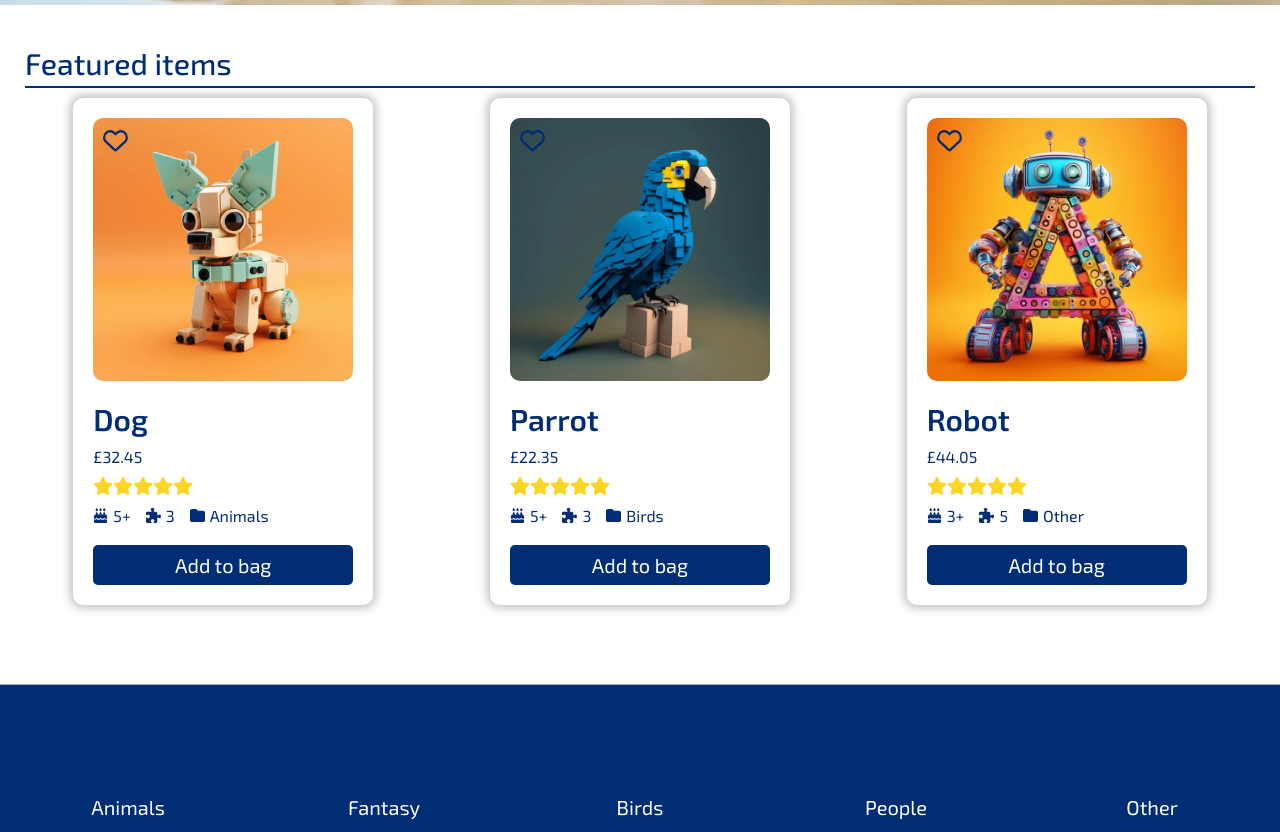
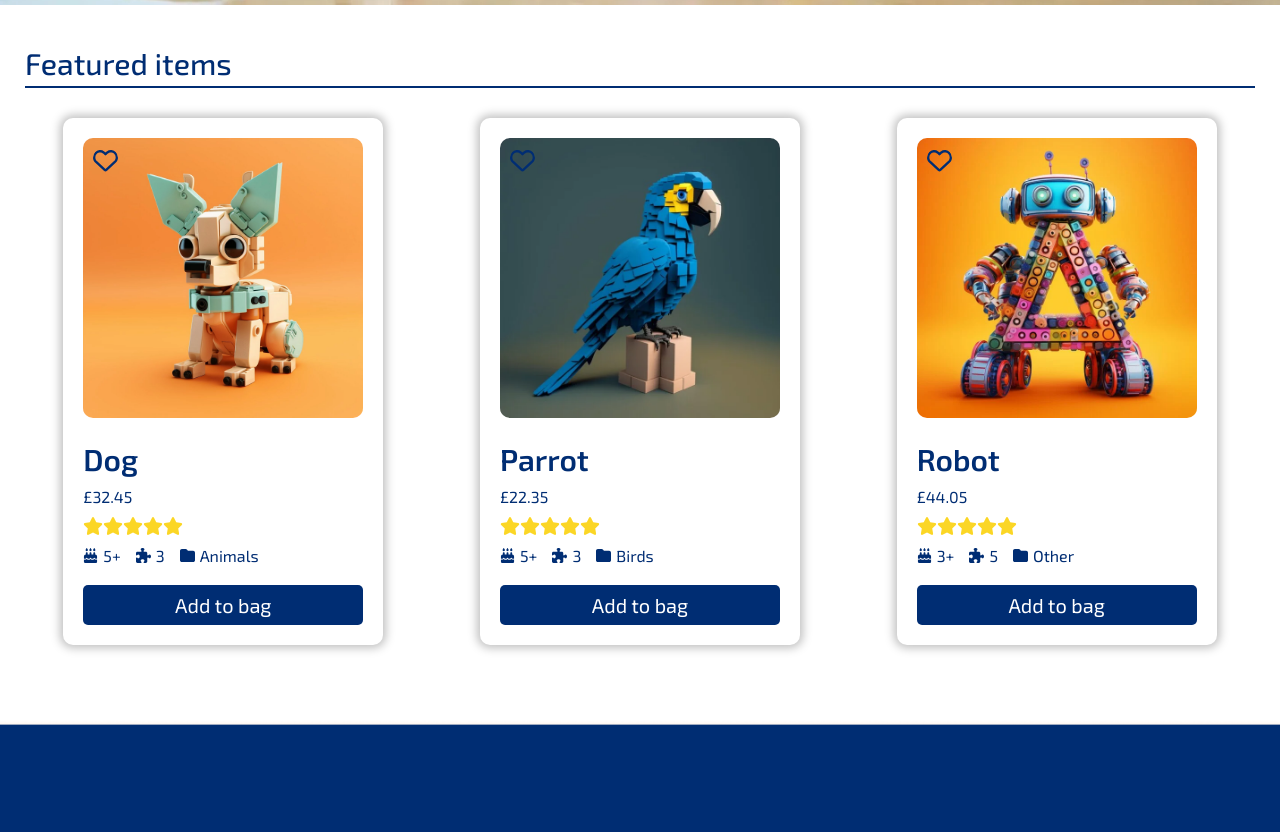
Before and after one commit to VitalinaKuzmenko/Limited-Edition-Bricks-Hub, a Next.js app: page / in a window 1280 px wide. Shown: the part 605-1437 px from the top of the page. Built offline with nearby package versions, Linux system fonts and the light colour scheme.

Commit message:
Fix style for Featured Items

```diff
--- a/app/components/FeaturedItems/FeaturedItems.css
+++ b/app/components/FeaturedItems/FeaturedItems.css
@@ -12,23 +12,24 @@
 }
 
 .featured-items-container {
-  display: grid;
-  grid-template-columns: repeat(auto-fill, minmax(280px, 1fr));
-  grid-gap: 10px;
+  margin-top: 30px;
+  display: flex;
+  flex-wrap: wrap;
+  justify-content: center;
+  align-items: center;
+  gap: 10px;
   font-family: var(--font);
   width: 100%;
 }
 
+.featured-items-container .shop-item-container {
+  min-width: 280px;
+  max-width: 320px;
+}
+
 @media only screen and (min-width: 1024px) {
   .featured-items-container {
-    grid-gap: 20px;
+    justify-content: space-around;
+    gap: 20px;
   }
 }
-
-@media only screen and (min-width: 1230px) {
-  .featured-items-container {
-    align-content: center;
-    justify-content: space-around;
-    grid-template-columns: repeat(3, minmax(280px, 300px));
-  }
-}
```
